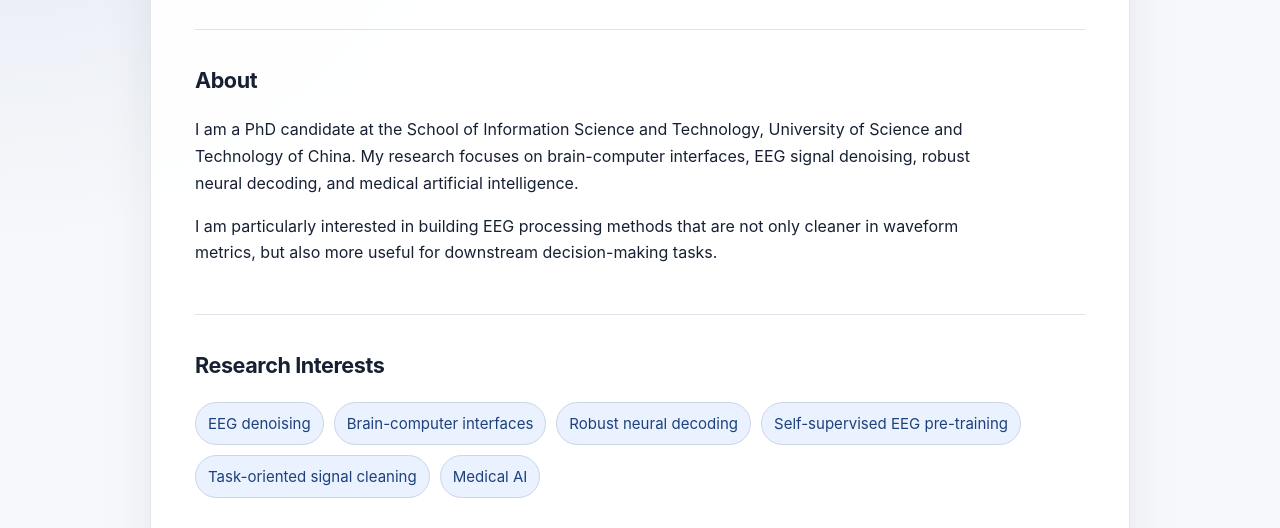
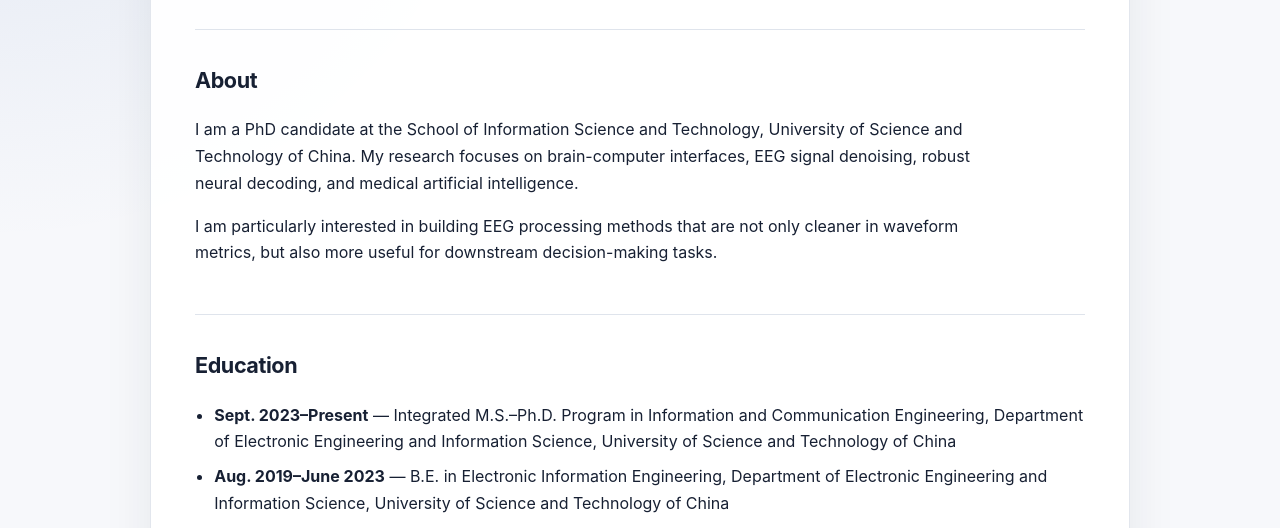
Before and after one commit to hanyilinn/hanyilinn.github.io, a plain HTML site: page index.html in a window 1280 px wide. Shown: the part 271-799 px from the top of the page. Drawn offline with Linux system fonts and the light colour scheme.

Commit message:
Add education history

```diff
--- a/index.html
+++ b/index.html
@@ -41,6 +41,23 @@
           not only cleaner in waveform metrics, but also more useful for downstream
           decision-making tasks.
         </p>
+      </section>
+
+      <section class="section" id="education">
+        <h2>Education</h2>
+        <ul class="compact-list">
+          <li>
+            <strong>Sept. 2023–Present</strong> — Integrated M.S.–Ph.D. Program in
+            Information and Communication Engineering, Department of Electronic
+            Engineering and Information Science, University of Science and
+            Technology of China
+          </li>
+          <li>
+            <strong>Aug. 2019–June 2023</strong> — B.E. in Electronic Information
+            Engineering, Department of Electronic Engineering and Information
+            Science, University of Science and Technology of China
+          </li>
+        </ul>
       </section>
 
       <section class="section" id="research">
```
